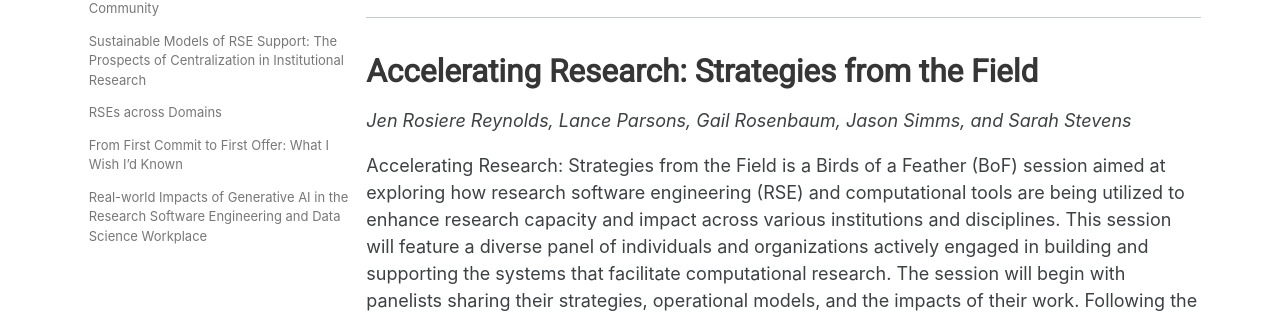
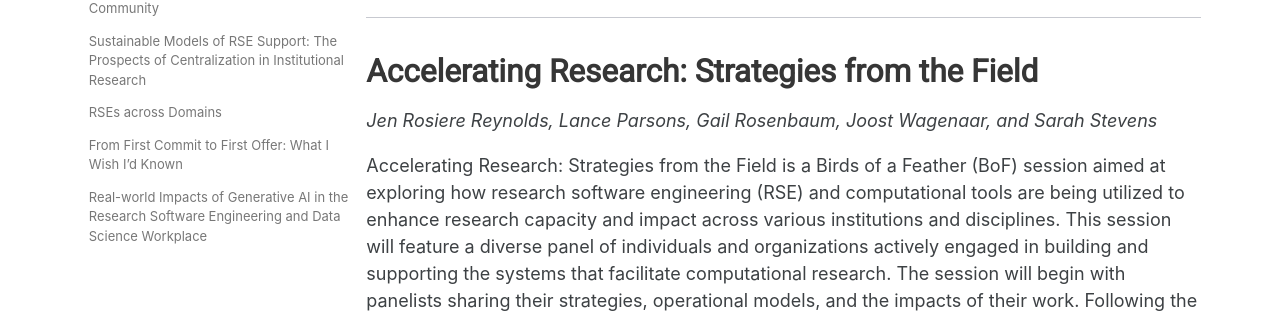
Before and after one commit to USRSE/usrse25, a Jekyll site: the page built from pages/program/bofs.md, in a window 1280 px wide and 900 px high, scrolled down 436 px. Shown: the part 150-463 px from the top of the window. Built offline with Jekyll 4.4.1, drawn with Linux system fonts in a browser that asks for light colours; a style sheet for code colours, icons or effects is not loaded.

Commit message:
Update bofs.md
replaced one speaker name with another

```diff
--- a/pages/program/bofs.md
+++ b/pages/program/bofs.md
@@ -35,8 +35,7 @@ research projects.
 <a name="b-accelerating"></a>
 ## Accelerating Research: Strategies from the Field
 
-_Jen Rosiere Reynolds, Lance Parsons, Gail Rosenbaum, Jason
-Simms, and Sarah Stevens_
+_Jen Rosiere Reynolds, Lance Parsons, Gail Rosenbaum, Joost Wagenaar, and Sarah Stevens_
 
 Accelerating Research: Strategies from the Field is a Birds
 of a Feather (BoF) session aimed at exploring how research
```
